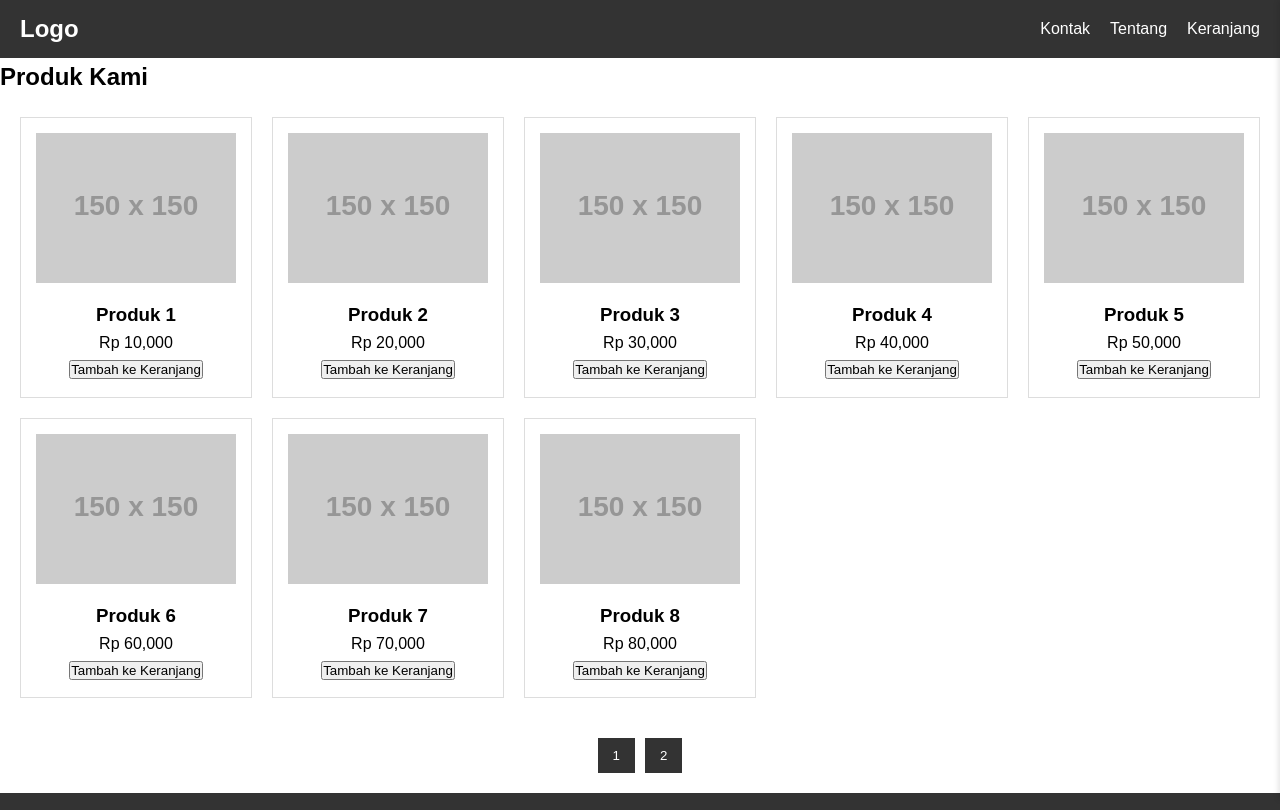
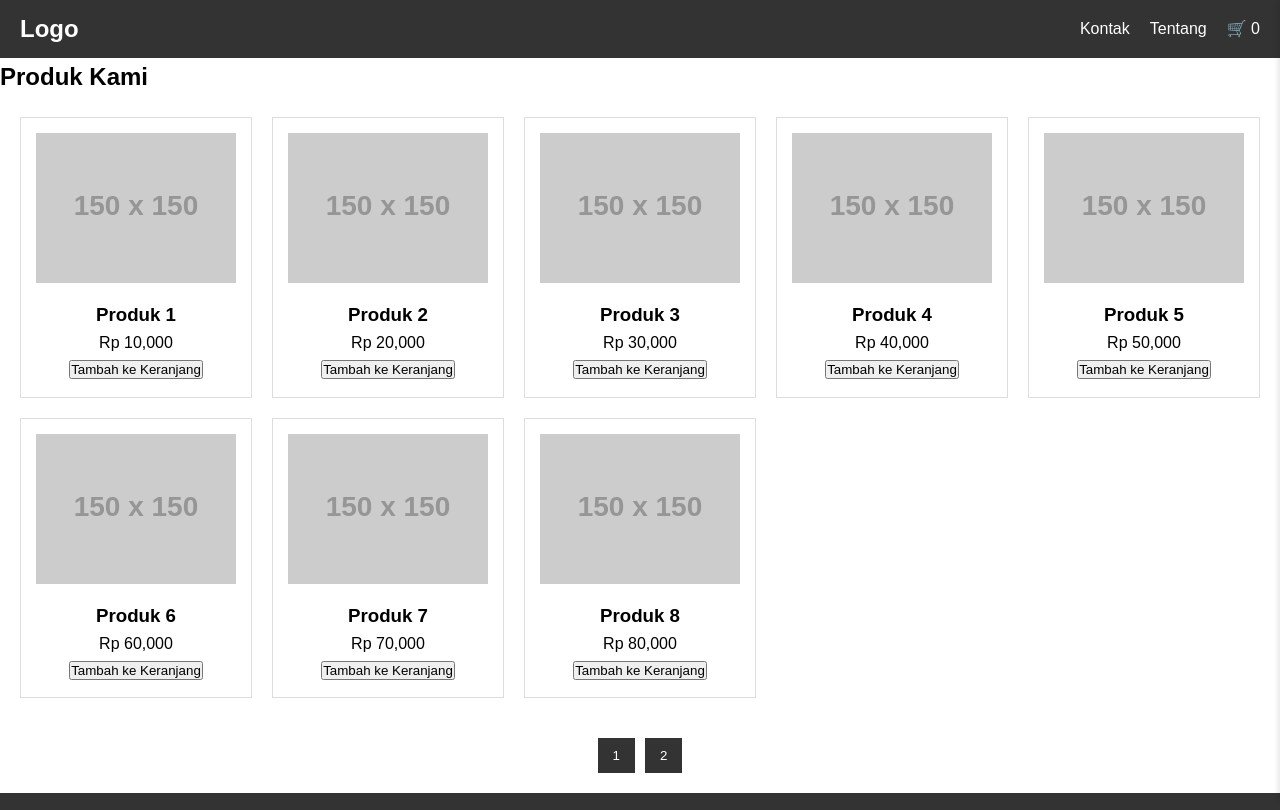
Before and after one commit to bandarlaundry/toko-online, a plain HTML site: page index.html in a window 1280 px wide. Shown: the top 810 px of the page. Drawn offline with Linux system fonts and the light colour scheme; placeholder pictures from the web are drawn by us.

Commit message:
Update index.html

```diff
--- a/index.html
+++ b/index.html
@@ -14,7 +14,12 @@
   <ul class="nav-links">
     <li><a href="#kontak">Kontak</a></li>
     <li><a href="#tentang">Tentang</a></li>
-      <li><a href="#" onclick="toggleCart()">Keranjang</a></li>
+    <li>
+      <a href="#" onclick="toggleCart()" class="cart-icon">
+        🛒 <!-- Cart Icon -->
+        <span id="cartNotification" class="cart-notification hide">0</span>
+      </a>
+    </li>
   </ul>
 </nav>
 
```
Lines whose indentation alone changed are shown as unchanged.
